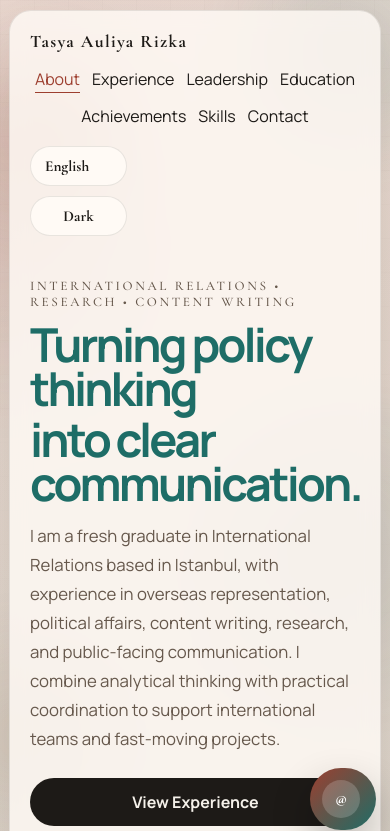
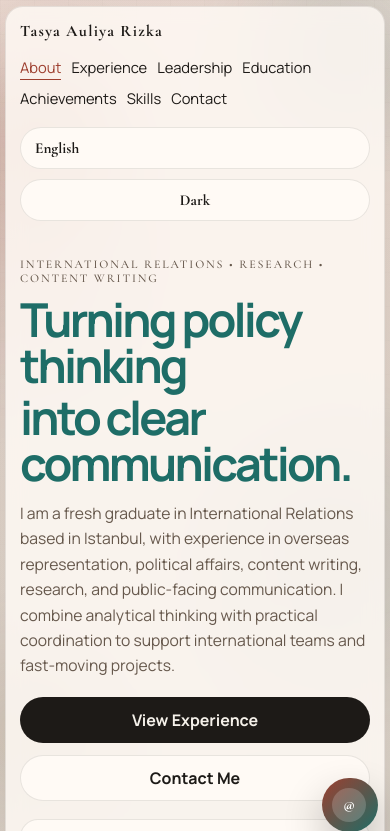
Before and after one commit to sims5858/TASYA-REPO, a plain HTML site: page index.html in a window 390 px wide. Shown: the top 831 px of the page. Drawn offline with nearby package versions, Linux system fonts and the light colour scheme.

Commit message:
improve mobile layout

```diff
--- a/styles.css
+++ b/styles.css
@@ -521,6 +521,10 @@ h1 span {
 .reveal-on-scroll.is-visible { animation: rise 0.75s ease forwards; }
 
 @media (max-width: 980px) {
+  .page-shell {
+    width: min(100% - 24px, 1180px);
+  }
+
   .hero-grid,
   .about-grid,
   .skills-layout,
@@ -535,24 +539,200 @@ h1 span {
     grid-template-columns: 1fr;
   }
 
+  .hero-grid {
+    gap: 18px;
+  }
+
+  .nav-links {
+    justify-content: flex-start;
+  }
+
+  .hero-card,
+  .info-card,
+  .skill-card,
+  .mini-card,
+  .timeline-card,
+  .education-card,
+  .contact-box {
+    border-radius: 20px;
+  }
+
   .education-side { text-align: left; }
 }
 
 @media (max-width: 640px) {
   .page-shell {
-    width: min(100% - 18px, 1180px);
-    margin: 10px auto 32px;
+    width: min(100% - 14px, 1180px);
+    margin: 8px auto 24px;
   }
-  .hero, .section { padding: 20px; border-radius: 22px; }
+  .hero, .section {
+    padding: 16px;
+    border-radius: 20px;
+  }
+
   .topbar,
-  .topbar-actions { flex-direction: column; align-items: flex-start; }
-  .nav-links { gap: 12px; }
-  h1 { font-size: clamp(2.4rem, 12vw, 3.7rem); max-width: 100%; }
-  .button { width: 100%; }
+  .topbar-actions {
+    flex-direction: column;
+    align-items: stretch;
+    width: 100%;
+  }
+
+  .nav-links {
+    gap: 10px 12px;
+    justify-content: flex-start;
+  }
+
+  .brand {
+    font-size: 1rem;
+  }
+
+  h1 {
+    font-size: clamp(2.15rem, 12vw, 3.2rem);
+    max-width: 100%;
+    line-height: 0.98;
+  }
+
+  .hero-copy {
+    padding-top: 0;
+  }
+
+  .lead {
+    font-size: 0.98rem;
+    margin-top: 14px;
+  }
+
+  .hero-actions,
+  .contact-actions {
+    margin-top: 18px;
+  }
+
+  .button {
+    width: 100%;
+    min-height: 46px;
+  }
+
   .language-select,
-  .theme-toggle { width: 100%; }
-  .floating-mail { right: 14px; bottom: 14px; }
+  .theme-toggle {
+    width: 100%;
+    justify-content: center;
+  }
+
+  .hero-stats {
+    gap: 10px;
+    margin-top: 18px;
+  }
+
+  .stat-card {
+    padding: 14px;
+  }
+
+  .hero-card {
+    padding: 18px;
+  }
+
+  .avatar {
+    width: 112px;
+    height: 112px;
+    font-size: 3rem;
+    margin-bottom: 14px;
+  }
+
+  .hero-card h2,
+  .section-heading h2 {
+    font-size: clamp(1.55rem, 6.4vw, 2.1rem);
+  }
+
+  .section {
+    margin-top: 14px;
+  }
+
+  .section-heading {
+    margin-bottom: 16px;
+  }
+
+  .info-card,
+  .skill-card,
+  .mini-card,
+  .timeline-card,
+  .education-card,
+  .contact-box {
+    padding: 18px;
+  }
+
+  .timeline-item {
+    gap: 12px;
+  }
+
+  .timeline-meta {
+    gap: 4px;
+    font-size: 0.76rem;
+  }
+
+  .chips {
+    gap: 8px;
+  }
+
+  .chips span,
+  .project-badge {
+    padding: 9px 12px;
+    font-size: 0.92rem;
+  }
+
+  .floating-mail {
+    right: 12px;
+    bottom: 12px;
+    padding: 10px 12px 10px 10px;
+  }
+
   .floating-mail__text { display: none; }
+}
+
+@media (max-width: 480px) {
+  .page-shell {
+    width: min(100% - 10px, 1180px);
+    margin: 6px auto 18px;
+  }
+
+  .hero,
+  .section {
+    padding: 14px;
+    border-radius: 18px;
+  }
+
+  .nav-links {
+    gap: 8px 10px;
+  }
+
+  .nav-link {
+    font-size: 0.92rem;
+  }
+
+  .eyebrow,
+  .section-label {
+    font-size: 0.74rem;
+    letter-spacing: 0.16em;
+  }
+
+  .lead,
+  .about-copy p,
+  .timeline-card ul,
+  .timeline-card p,
+  .info-card p,
+  .skill-card p,
+  .card-copy,
+  .contact-copy p {
+    line-height: 1.62;
+  }
+
+  .floating-mail__icon {
+    width: 34px;
+    height: 34px;
+  }
+
+  .language-select,
+  .theme-toggle {
+    min-height: 42px;
+  }
 }
 
 @media (prefers-reduced-motion: reduce) {
```
